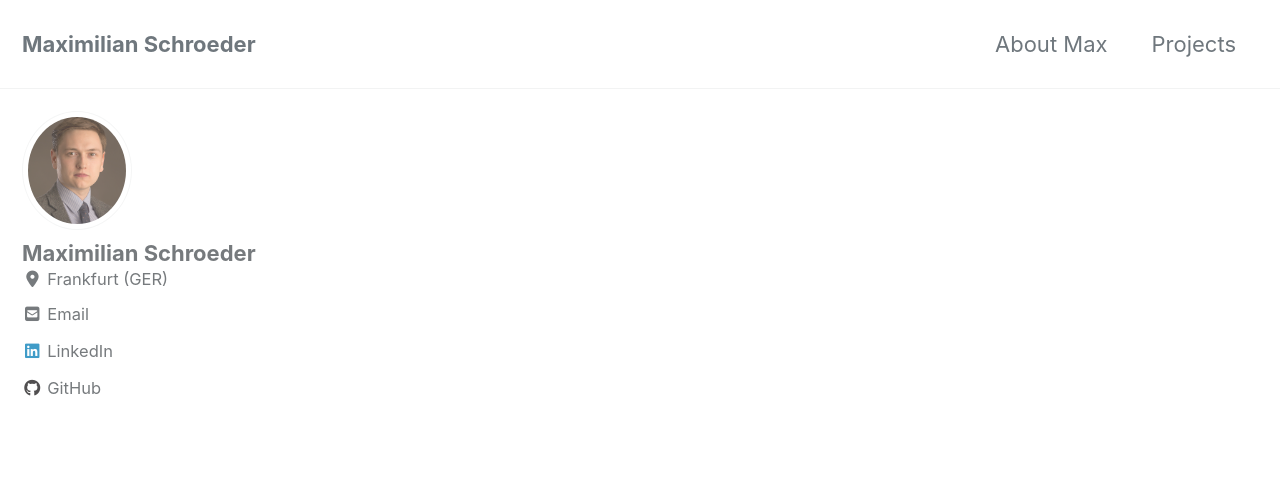
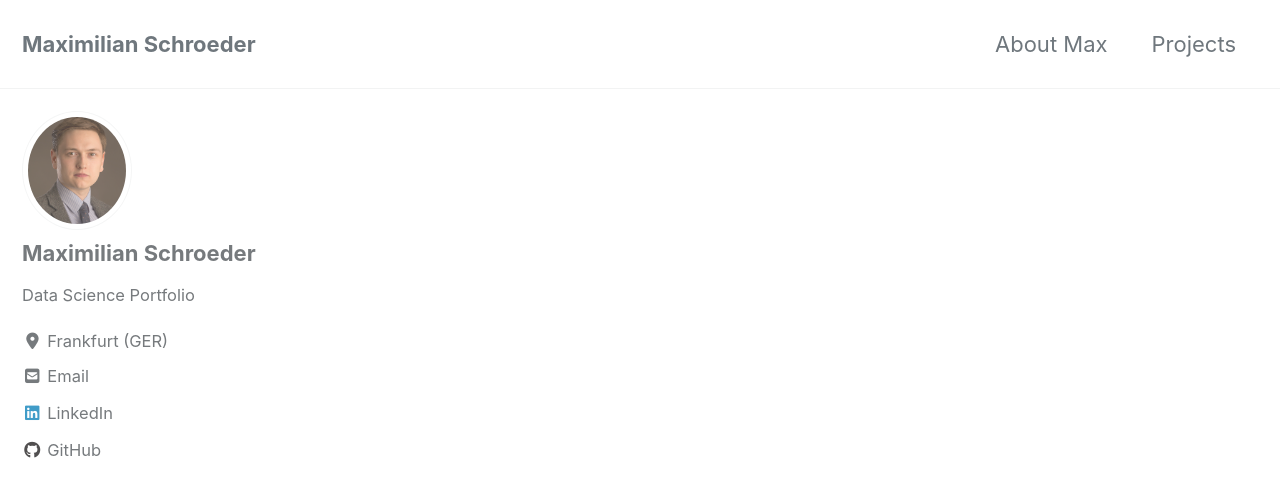
Before and after one commit to MaximilianSchroeder/MaximilianSchroeder.github.io, a Jekyll site: the page built from index.html, in a window 1280 px wide and 900 px high. Shown: the top 497 px of the window. Built offline with Jekyll 4.4.1, drawn with Linux system fonts in a browser that asks for light colours; cached includes are drawn as plain includes; nearby versions of some CDN libraries; the list of posts is cut into pages by our own code; part of the change alters nothing that is shown.

Commit message:
new git page

```diff
--- a/_config.yml
+++ b/_config.yml
@@ -5,32 +5,22 @@
 # For technical reasons, this file is *NOT* reloaded automatically when you use
 # `jekyll serve`. If you change this file, please restart the server process.
 
-# Theme Settings
-#
-# Review documentation to determine if you should use `theme` or `remote_theme`
-# https://mmistakes.github.io/minimal-mistakes/docs/quick-start-guide/#installing-the-theme
-
-# theme                  : "minimal-mistakes-jekyll"
-# remote_theme           : "mmistakes/minimal-mistakes"
 minimal_mistakes_skin    : "default" # "air", "aqua", "contrast", "dark", "dirt", "neon", "mint", "plum", "sunrise"
 
 # Site Settings
 locale                   : "en-US"
 title                    : "Maximilian Schroeder"
 title_separator          : "-"
-subtitle                 : # site tagline that appears below site title in masthead
 name                     : "Maximilian Schroeder"
 description              : "Data Science Portfolio"
 url                      : # the base hostname & protocol for your site e.g. "https://mmistakes.github.io"
 baseurl                  : # the subpath of your site, e.g. "/blog"
 repository               : # GitHub username/repo-name e.g. "mmistakes/minimal-mistakes"
 teaser                   : # path of fallback teaser image, e.g. "/assets/images/500x300.png"
-logo                     : # path of logo image to display in the masthead, e.g. "/assets/images/88x88.png"
-masthead_title           : # overrides the website title displayed in the masthead, use " " for no title
 # breadcrumbs            : false # true, false (default)
 words_per_minute         : 200
 comments:
-  provider               : # false (default), "disqus", "discourse", "facebook", "staticman", "staticman_v2", "utterances", "custom"
+  provider               : # false (default), "disqus", "discourse", "facebook", "google-plus", "staticman", "staticman_v2" "custom"
   disqus:
     shortname            : # https://help.disqus.com/customer/portal/articles/466208-what-s-a-shortname-
   discourse:
@@ -40,13 +30,10 @@ comments:
     appid                :
     num_posts            : # 5 (default)
     colorscheme          : # "light" (default), "dark"
-  utterances:
-    theme                : # "github-light" (default), "github-dark"
-    issue_term           : # "pathname" (default)
 staticman:
   allowedFields          : # ['name', 'email', 'url', 'message']
   branch                 : # "master"
-  commitMessage          : # "New comment by {fields.name}"
+  commitMessage          : # "New comment."
   filename               : # comment-{@timestamp}
   format                 : # "yml"
   moderation             : # true
@@ -59,7 +46,6 @@ staticman:
       type               : # "date"
       options:
         format           : # "iso8601" (default), "timestamp-seconds", "timestamp-milliseconds"
-  endpoint               : # URL of your own deployment with trailing slash, will fallback to the public instance
 reCaptcha:
   siteKey                :
   secret                 :
@@ -67,15 +53,7 @@ atom_feed:
   path                   : # blank (default) uses feed.xml
 search                   : # true, false (default)
 search_full_content      : # true, false (default)
-search_provider          : # lunr (default), algolia, google
-algolia:
-  application_id         : # YOUR_APPLICATION_ID
-  index_name             : # YOUR_INDEX_NAME
-  search_only_api_key    : # YOUR_SEARCH_ONLY_API_KEY
-  powered_by             : # true (default), false
-google:
-  search_engine_id       : # YOUR_SEARCH_ENGINE_ID
-  instant_search         : # false (default), true
+
 # SEO Related
 google_site_verification :
 bing_site_verification   :
@@ -102,59 +80,40 @@ analytics:
   provider               : false # false (default), "google", "google-universal", "custom"
   google:
     tracking_id          :
-    anonymize_ip         : # true, false (default)
 
 
 # Site Author
 author:
   name             : "Maximilian Schroeder"
   avatar           : "/images/bio.jpg" # path of avatar image, e.g. "/assets/images/bio-photo.jpg"
-  bio              :
+  bio              : "Data Science Portfolio"
   location         : "Frankfurt (GER)"
   email            : "m.sch.94.de@gmail.com"
-  linkedin         : "Maximilian--Schroeder"
+  uri              :
+  home             : # null (default), "absolute or relative url to link to author home"
+  bitbucket        :
+  codepen          :
+  dribbble         :
+  flickr           :
+  facebook         :
+  foursquare       :
   github           : "MaximilianSchroeder"
-  links:
-    - label: "Email"
-      icon: "fas fa-fw fa-envelope-square"
-      # url: mailto:m.sch.94.de@gmail.com
-    - label: "Website"
-      icon: "fas fa-fw fa-link"
-      # url: "https://your-website.com"
-    - label: "Twitter"
-      icon: "fab fa-fw fa-twitter-square"
-      # url: "https://twitter.com/"
-    - label: "Facebook"
-      icon: "fab fa-fw fa-facebook-square"
-      # url: "https://facebook.com/"
-    - label: "GitHub"
-      icon: "fab fa-fw fa-github"
-      # url: "https://github.com/MaximilianSchroeder"
-    - label: "LinkedIn"
-      icon: "fab fa-fw fa-linkedin"
-      # url: "https://www.linkedin.com/in/maximilian-schröder-6231b8b5/"
-
-# Site Footer
-footer:
-  links:
-    - label: "Twitter"
-      icon: "fab fa-fw fa-twitter-square"
-      # url:
-    - label: "Facebook"
-      icon: "fab fa-fw fa-facebook-square"
-      # url:
-    - label: "GitHub"
-      icon: "fab fa-fw fa-github"
-      # url:
-    - label: "GitLab"
-      icon: "fab fa-fw fa-gitlab"
-      # url:
-    - label: "Bitbucket"
-      icon: "fab fa-fw fa-bitbucket"
-      # url:
-    - label: "Instagram"
-      icon: "fab fa-fw fa-instagram"
-      # url:
+  gitlab           :
+  google_plus      :
+  keybase          :
+  instagram        :
+  lastfm           :
+  linkedin         : "Maximilian--Schroeder" # "john-doe-12345678" (the last part of your profile url, e.g. https://www.linkedin.com/in/john-doe-12345678)
+  pinterest        :
+  soundcloud       :
+  stackoverflow    : # "123456/username" (the last part of your profile url, e.g. https://stackoverflow.com/users/123456/username)
+  steam            : # "steamId" (the last part of your profile url, e.g. https://steamcommunity.com/id/steamId/)
+  tumblr           :
+  twitter          :
+  vine             :
+  weibo            :
+  xing             :
+  youtube          : # "https://youtube.com/c/MichaelRoseDesign"
 
 
 # Reading Files
@@ -182,7 +141,6 @@ exclude:
   - log
   - node_modules
   - package.json
-  - package-lock.json
   - Rakefile
   - README
   - tmp
@@ -218,7 +176,7 @@ kramdown:
 # Sass/SCSS
 sass:
   sass_dir: _sass
-  style: compressed # https://sass-lang.com/documentation/file.SASS_REFERENCE.html#output_style
+  style: compressed # http://sass-lang.com/documentation/file.SASS_REFERENCE.html#output_style
 
 
 # Outputting
@@ -234,7 +192,7 @@ plugins:
   - jekyll-sitemap
   - jekyll-gist
   - jekyll-feed
-  - jekyll-include-cache
+  - jemoji
 
 # mimic GitHub Pages with --safe
 whitelist:
@@ -242,7 +200,7 @@ whitelist:
   - jekyll-sitemap
   - jekyll-gist
   - jekyll-feed
-  - jekyll-include-cache
+  - jemoji
 
 
 # Archives
@@ -253,8 +211,8 @@ whitelist:
 #  - Archive page should exist at path when using Liquid method or you can
 #    expect broken links (especially with breadcrumbs enabled)
 #  - <base_path>/tags/my-awesome-tag/index.html ~> path: /tags/
-#  - <base_path>/categories/my-awesome-category/index.html ~> path: /categories/
-#  - <base_path>/my-awesome-category/index.html ~> path: /
+#  - <base_path/categories/my-awesome-category/index.html ~> path: /categories/
+#  - <base_path/my-awesome-category/index.html ~> path: /
 category_archive:
   type: liquid
   path: /categories/
@@ -275,7 +233,7 @@ tag_archive:
 
 
 # HTML Compression
-# - https://jch.penibelst.de/
+# - http://jch.penibelst.de/
 compress_html:
   clippings: all
   ignore:
```
